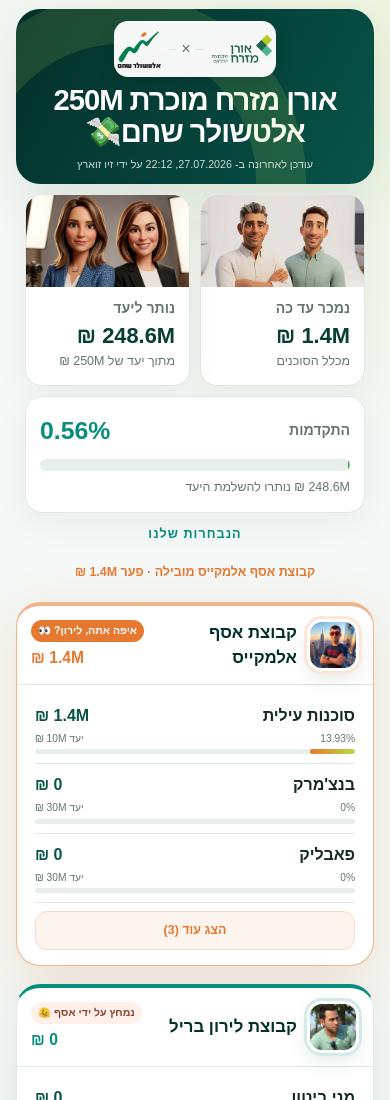
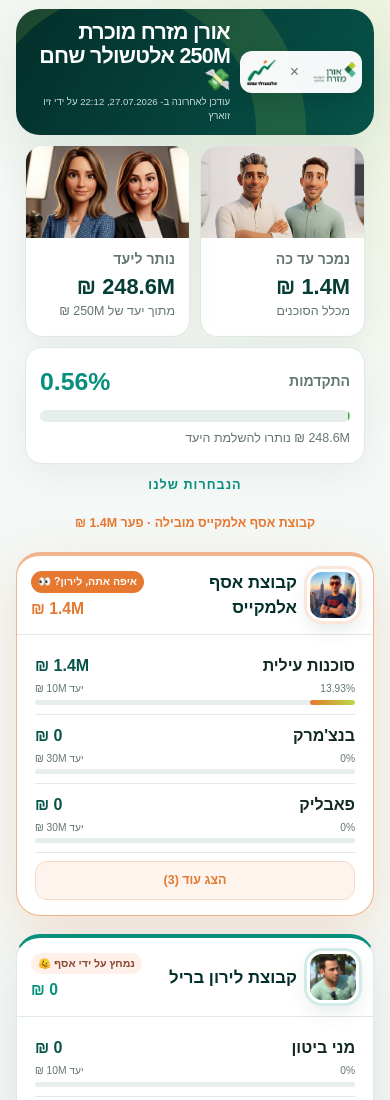
Before and after one commit to zivzuaretz/OrenMizrahAlt, a website: page index.html in a window 390 px wide. Shown: the top 1100 px of the page. Drawn offline with Linux system fonts and the light colour scheme.

Commit message:
style: compact hero branding into one row

```diff
--- a/index.html
+++ b/index.html
@@ -6,7 +6,7 @@
   <meta name="theme-color" content="#063d35">
   <meta name="description" content="לוח ניהול מכירות לקמפיין אורן מזרח מוכרת 250M אלטשולר שחם💸">
   <title>אורן מזרח מוכרת 250M אלטשולר שחם💸</title>
-  <link rel="stylesheet" href="styles.css?v=20260727-28">
+  <link rel="stylesheet" href="styles.css?v=20260727-29">
 </head>
 <body>
   <a class="skip-link" href="#main">דלגו לתוכן הראשי</a>
@@ -83,6 +83,6 @@
     </article>
   </template>
 
-  <script src="app.js?v=20260727-28" defer></script>
+  <script src="app.js?v=20260727-29" defer></script>
 </body>
 </html>
--- a/styles.css
+++ b/styles.css
@@ -30,12 +30,12 @@
 .partnership { flex: 0 0 34px; display: flex; align-items: center; gap: 4px; color: var(--muted); }
 .partnership span { height: 1px; flex: 1; background: var(--line); }.partnership i { font-style: normal; }
 .shell { width: min(1160px, calc(100% - 32px)); margin: 0 auto; padding: 18px 0 28px; }
-.hero { position: relative; overflow: hidden; display: flex; flex-direction: column; align-items: center; gap: 8px; padding: 15px 20px; color: white; border-radius: 30px; background: linear-gradient(120deg, var(--green-950), var(--green-800)); box-shadow: var(--shadow); }
-.hero-brand { position: relative; z-index: 1; padding: 5px 10px; background: rgba(255,255,255,.96); border-radius: 14px; box-shadow: 0 6px 18px rgba(0,0,0,.12); }
+.hero { position: relative; overflow: hidden; display: grid; grid-template-columns: 170px minmax(0,1fr); grid-template-areas: "brand copy" "brand status"; align-items: center; gap: 5px 18px; padding: 18px 24px; color: white; border-radius: 30px; background: linear-gradient(120deg, var(--green-950), var(--green-800)); box-shadow: var(--shadow); }
+.hero-brand { grid-area: brand; position: relative; z-index: 1; padding: 5px 10px; background: rgba(255,255,255,.96); border-radius: 14px; box-shadow: 0 6px 18px rgba(0,0,0,.12); }
 .hero-brand .partnership { color: var(--muted); }
 .hero-brand .partnership span { background: var(--line); }
-.hero-status { position: relative; z-index: 1; color: #c9ddd8; font-size: .67rem; text-align: center; }
-.hero__copy { flex: 1; text-align: center; }
+.hero-status { grid-area: status; position: relative; z-index: 1; color: #c9ddd8; font-size: .67rem; text-align: right; }
+.hero__copy { grid-area: copy; position: relative; z-index: 1; text-align: right; }
 .hero::after { content: ""; position: absolute; width: 270px; height: 270px; left: -80px; bottom: -180px; border: 50px solid rgba(185,219,70,.14); border-radius: 50%; }
 .eyebrow { margin: 0 0 7px; color: var(--teal); font-size: .79rem; font-weight: 800; letter-spacing: .08em; }
 .hero .eyebrow { color: var(--lime); }
@@ -90,9 +90,14 @@
 .sr-only { position: absolute; width: 1px; height: 1px; padding: 0; margin: -1px; overflow: hidden; clip: rect(0,0,0,0); white-space: nowrap; border: 0; }
 @media (max-width: 699px) {
   .shell { padding-top: 9px; }
-  .hero { padding: 12px 14px; border-radius: 24px; }
+  .hero { grid-template-columns: 122px minmax(0,1fr); gap: 3px 10px; padding: 11px 12px; border-radius: 24px; }
+  .hero-brand { padding: 4px 6px; border-radius: 12px; }
+  .hero-brand .brand-logo { width: 32px; height: 34px; }
+  .hero-brand .brand-logo--oren { width: 45px; }
+  .hero-brand .partnership { flex-basis: 20px; }
   .hero__subtitle { display: none; }
-  h1 { font-size: clamp(1.65rem, 7.5vw, 2.1rem); }
+  .hero-status { font-size: .6rem; }
+  h1 { font-size: clamp(1.25rem, 5.5vw, 1.48rem); line-height: 1.12; }
   .overview { grid-template-columns: repeat(2, minmax(0, 1fr)); gap: 10px; margin: 10px 9px 0; }
   .metric { min-width: 0; padding: 15px 14px; border-radius: 17px; }
   .metric--with-image { padding-top: 0; }
@@ -107,5 +112,5 @@
   .team-card__name { font-size: 1.05rem; }
   .team-card__total { font-size: .98rem; }
 }
-@media (min-width: 700px) { .hero { padding: 20px 32px; }.hero-brand .brand-logo { width: 54px; height: 54px; }.overview { grid-template-columns: 1fr 1fr 1.2fr; margin: 18px 25px 0; }.teams-grid { grid-template-columns: repeat(2,minmax(0,1fr)); } }
+@media (min-width: 700px) { .hero { padding: 20px 32px; }.hero-brand .brand-logo { width: 54px; height: 54px; }.hero-brand .brand-logo--oren { width: 72px; }.overview { grid-template-columns: 1fr 1fr 1.2fr; margin: 18px 25px 0; }.teams-grid { grid-template-columns: repeat(2,minmax(0,1fr)); } }
 @media (prefers-reduced-motion: reduce) { *,*::before,*::after { scroll-behavior: auto !important; transition: none !important; } }
```
